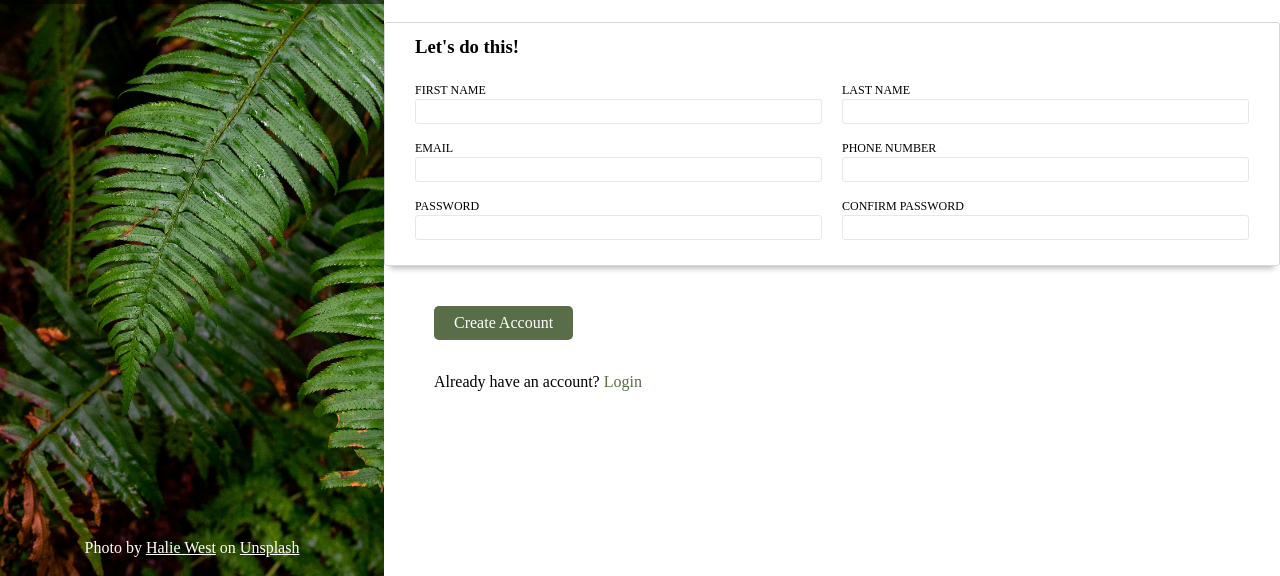
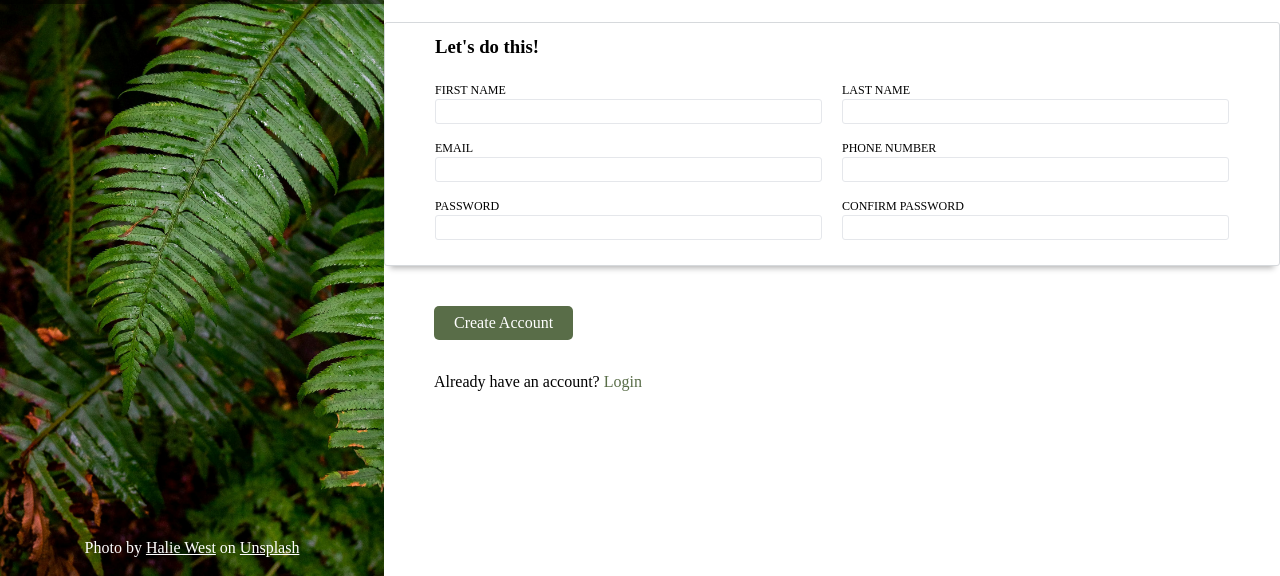
Before and after one commit to Vireakrom/sign-up-form, a plain HTML site: page index.html in a window 1280 px wide. Shown: the part 224-800 px from the top of the page. Drawn offline with Linux system fonts and the light colour scheme.

Commit message:
modify form padding

```diff
--- a/styles/style.css
+++ b/styles/style.css
@@ -117,7 +117,7 @@ body{
   box-shadow: 0 8px 6px -6px rgba(0, 0, 0, 0.3);
   border-radius: 3px;
   width: 100%;
-  padding: 10px 30px;
+  padding: 10px 50px;
   margin: 40px 0;
 
 }
```
